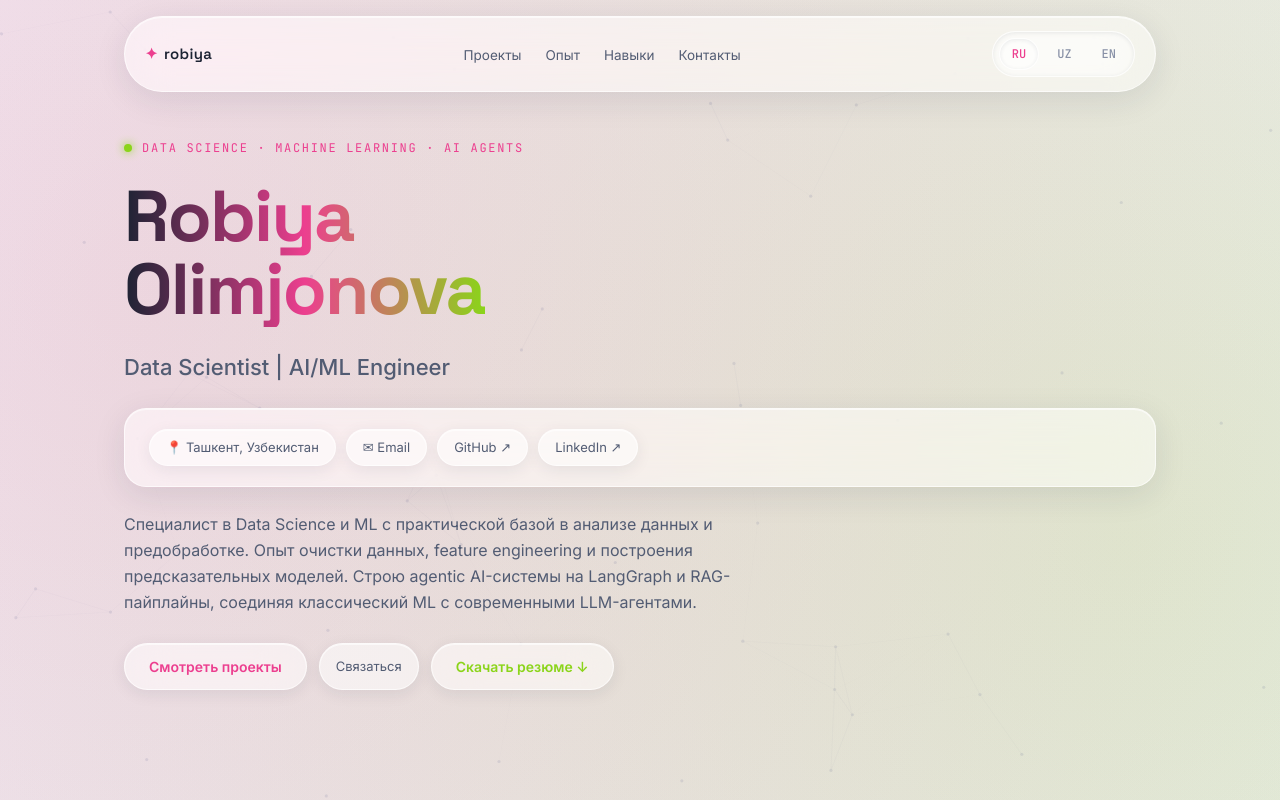
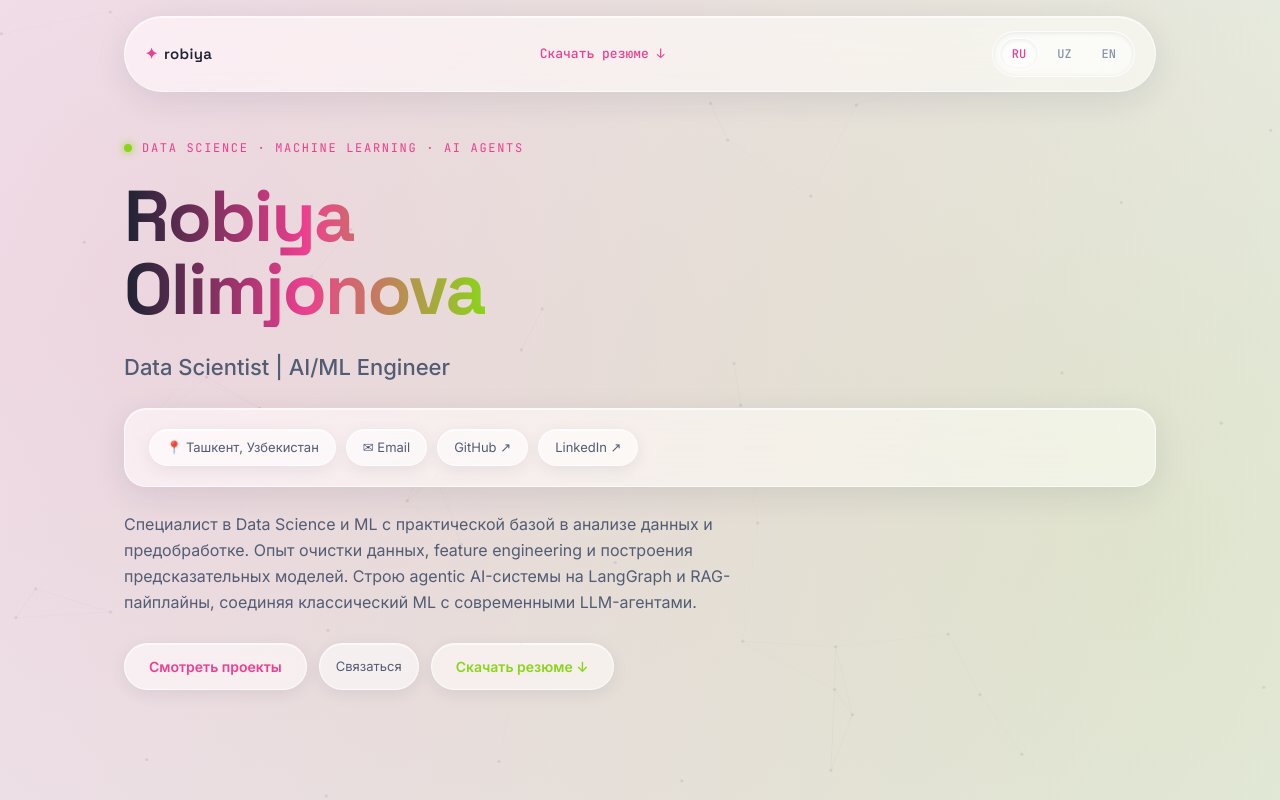
Before and after one commit to rosychks/robiya-portfolio, a Next.js app: page / in a window 1280 px wide. Shown: the top 800 px of the page. Built offline with nearby package versions, Linux system fonts and the light colour scheme; no server answers.

Commit message:
Refactor Nav component to include resume download link
Removed navigation links and added a download link for the resume.

```diff
--- a/components/Nav.tsx
+++ b/components/Nav.tsx
@@ -6,28 +6,19 @@ import { languages } from "@/lib/translations";
 export default function Nav() {
   const { lang, setLang, t } = useLang();
 
-  const links = [
-    { href: "#projects", label: t.nav.projects },
-    { href: "#experience", label: t.nav.experience },
-    { href: "#skills", label: t.nav.skills },
-    { href: "#contact", label: t.nav.contact },
-  ];
-
   return (
     <nav className="sticky top-4 z-20 mx-auto max-w-[1080px] flex items-center justify-between gap-4 px-5 py-3.5 glass rounded-full">
       <a href="#" className="font-display font-semibold text-[15px] tracking-wide text-text0 no-underline flex items-center gap-1.5">
         <span className="text-violet">✦</span>robiya
       </a>
 
-      <ul className="hidden md:flex gap-6 list-none m-0 p-0">
-        {links.map((l) => (
-          <li key={l.href}>
-            <a href={l.href} className="text-[13.5px] text-text1 hover:text-text0 no-underline transition-colors">
-              {l.label}
-            </a>
-          </li>
-        ))}
-      </ul>
+      <a
+        href="/resume.pdf"
+        download="Robiya_Olimjonova_CV.pdf"
+        className="text-[13px] font-mono font-medium text-violet hover:text-cyan transition-colors no-underline whitespace-nowrap"
+      >
+        {t.hero.ctaResume} ↓
+      </a>
 
       <div className="flex gap-1.5 glass-inset-sm rounded-full p-1.5">
         {languages.map((l) => (
```
